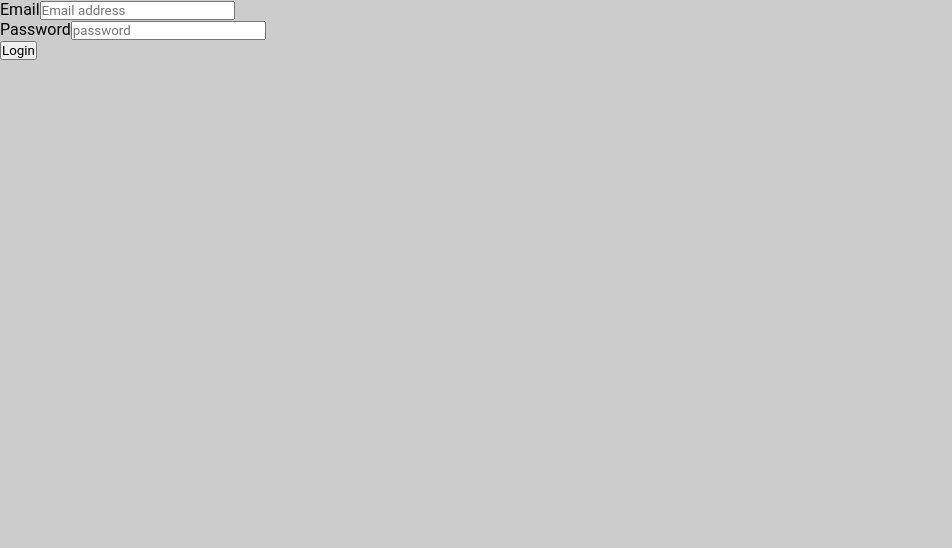
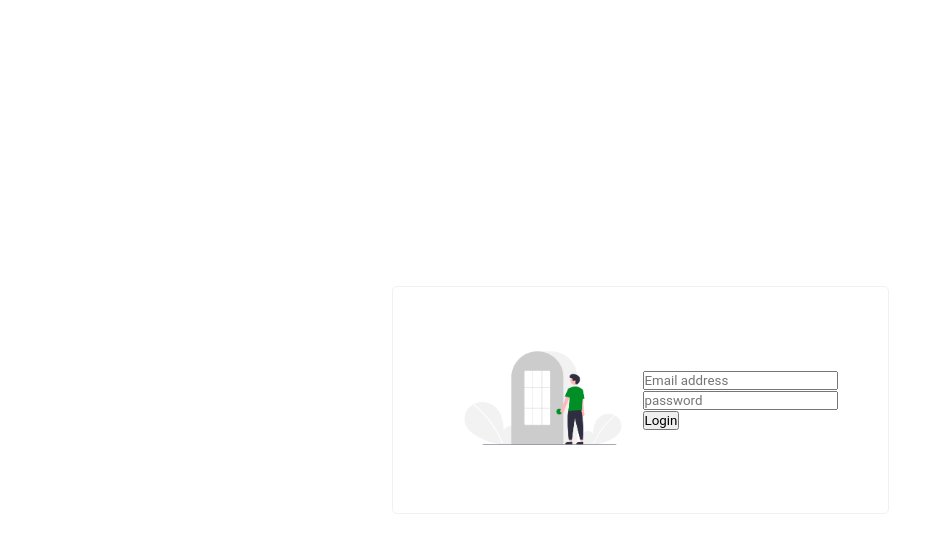
Before and after one commit to PrinceNarteh/evernote-clone, a React (Create React App) app in the folder web/: page /signin in a window 1280 px wide. Shown: the top 548 px of the page, without its empty margins (0-952 px from the left). Built offline with nearby package versions, Linux system fonts and the light colour scheme.

Commit message:
styles SignUp components

```diff
--- a/web/src/components/GlobalStyle.tsx
+++ b/web/src/components/GlobalStyle.tsx
@@ -20,7 +20,7 @@ const STYLES = css`
   }
 `;
 
-const GENERICS = {
+export const GENERICS = {
   primaryColor: "#00a82d",
   primaryColorDark: "#008f26",
   border: "1px solid #f1f1f1",
--- a/web/src/pages/SignIn.tsx
+++ b/web/src/pages/SignIn.tsx
@@ -1,5 +1,7 @@
 import { gql, useMutation } from "@apollo/client";
+import styled from "@emotion/styled";
 import { FormEvent, useState, ChangeEvent } from "react";
+import { GENERICS } from "../components/GlobalStyle";
 import Wrapper from "../components/Wrapper";
 
 const SIGN_IN_MUTATION = gql`
@@ -42,10 +44,14 @@ const SignIn = () => {
   if (error) return <p>{JSON.stringify(error)}</p>;
 
   return (
-    <Wrapper backgroundColor="#ccc">
+    <Wrapper center>
+      <FormWrapper className="login-container">
+        <div className="left-side">
+          <img src="login.png" alt="" />
+        </div>
+        <div className="right-side">
           <form onSubmit={onSubmitHandler}>
             <div>
-          <label htmlFor="email">Email</label>
               <input
                 type="text"
                 name="email"
@@ -55,7 +61,6 @@ const SignIn = () => {
               />
             </div>
             <div>
-          <label htmlFor="password">Password</label>
               <input
                 type="password"
                 name="password"
@@ -68,8 +73,28 @@ const SignIn = () => {
               <button type="submit">Login</button>
             </div>
           </form>
+        </div>
+      </FormWrapper>
     </Wrapper>
   );
 };
 
+const FormWrapper = styled("div")`
+  display: flex;
+  align-items: center;
+  border: ${GENERICS.border};
+  border-radius: 5px;
+  padding: 50px;
+
+  > div {
+    flex: 0.5;
+  }
+
+  .left-side {
+    img {
+      width: 200px;
+    }
+  }
+`;
+
 export default SignIn;
```
Also changed, not shown: web/public/login.png (added). Lines whose indentation alone changed are shown as unchanged.
